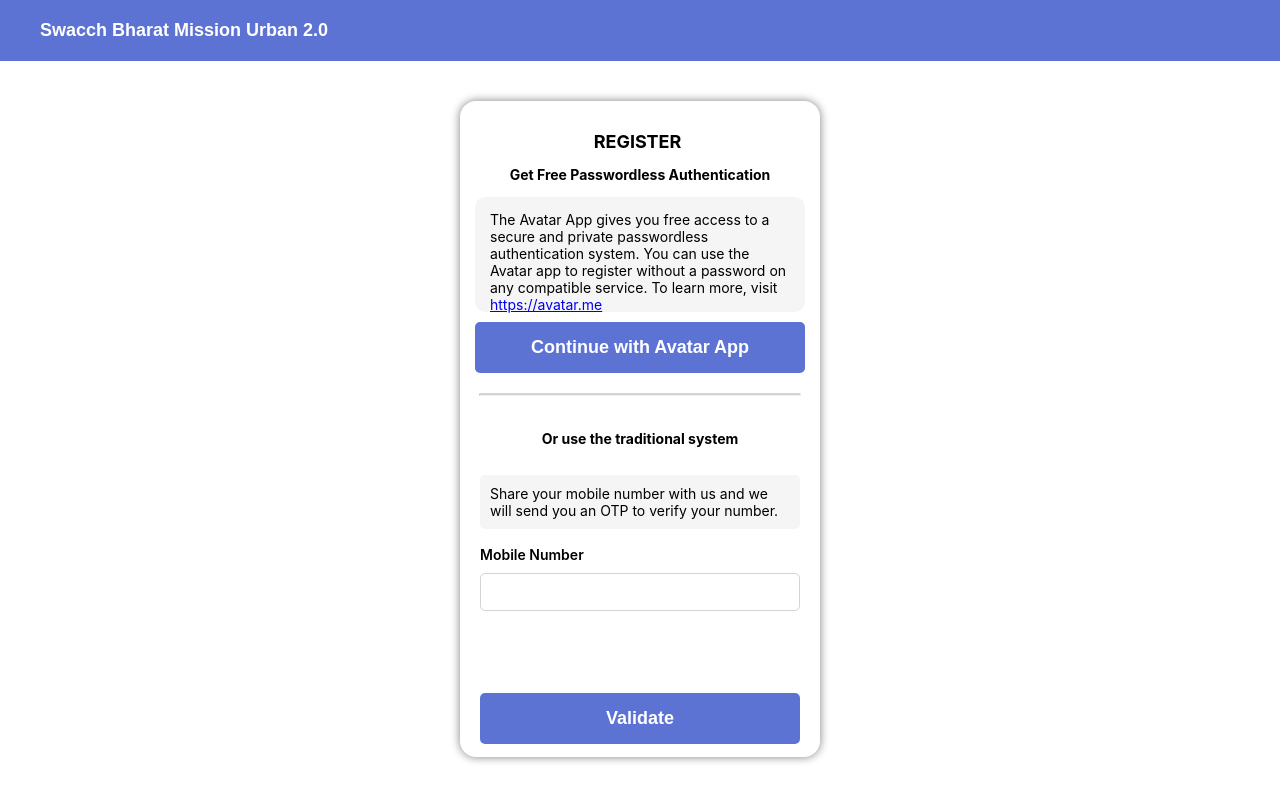
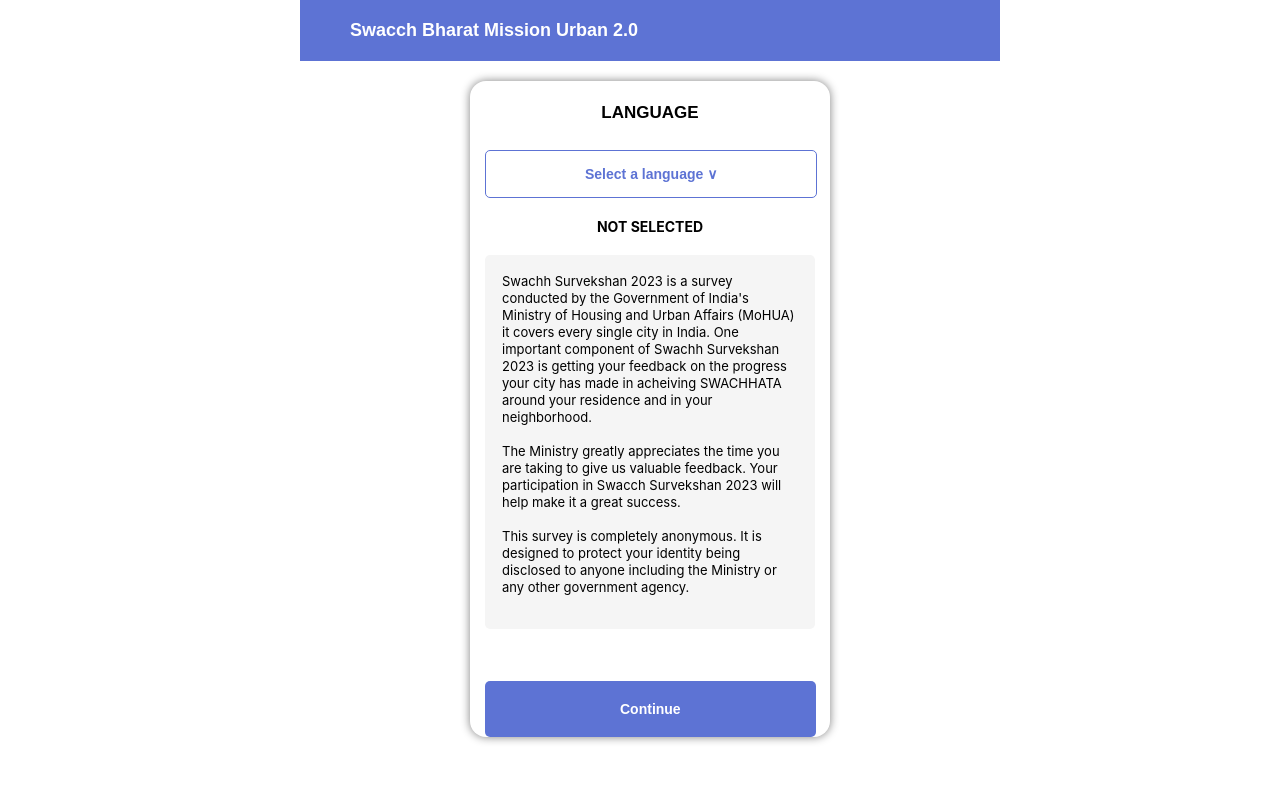
Before and after one commit to 22ayaan/swacch_bharat_mission_urban_2.0, a React (Create React App) app: page / in a window 1280 px wide. Shown: the top 802 px of the page. Built offline with nearby package versions, Linux system fonts and the light colour scheme.

Commit message:
finished Language selection page

```diff
--- a/src/App.js
+++ b/src/App.js
@@ -1,9 +1,10 @@
 import React from 'react'
-import RegisterPage from './components/RegisterPage/RegisterPage.js'
+// import RegisterPage from './components/RegisterPage/RegisterPage.js'
+import LanguagePage from './components/LanguagePage/LanguagePage.js'
 
 const App = () => {
   return (
-    <><RegisterPage /></>
+    <><LanguagePage /></>
   )
 }
 
--- /dev/null
+++ b/src/components/LanguagePage/LanguagePage.js
@@ -0,0 +1,134 @@
+import React from 'react'
+import "./languagePageStyle.css"
+
+let btnholder = document.getElementById('btn-holder')
+
+const disabledButtonElement =
+<button
+  type='submit'
+  id='cont-btn'
+  disabled
+  className='cont-btn'>
+    Continue
+</button>
+
+btnholder = disabledButtonElement
+
+const enabledButtonElement =
+`<button
+  type='submit'
+  id='cont-btn'
+  className='cont-btn'
+  style='background-color: rgb(93, 115, 212);
+  color: white;
+  border: none;
+  border-radius: 5px;
+  padding: 20px 135px;
+  font-size: 14px;
+  font-weight: bold;
+  margin: 20px 15px 10px 15px;
+  text-align: center;'>
+    Continue
+</button>`
+
+function swapDisplay() {
+  display = langOptions
+  document.querySelector('.display-el').innerHTML = display
+  document.querySelector('.btn-holder').innerHTML = enabledButtonElement
+}
+
+const langOptions = `<div className='lang-opt' >
+  <div style="display: block; background-color: rgba(228, 245, 250, 0.627); margin: 5px 15px; padding: 15px 10px; border: none; border-radius: 5px;">
+    <input type='checkbox' id='english' name='lang' value='english' />
+    <label for='english'>English</label>
+  </div>
+  <div style="display: block; background-color: rgba(228, 245, 250, 0.627); margin: 5px 15px; padding: 15px 10px; border: none; border-radius: 5px;">
+    <input type='checkbox' id='gujarati' name='lang' value='gujarati' />
+    <label for='gujarati'>Gujarati</label>
+  </div>
+  <div style="display: block; background-color: rgba(228, 245, 250, 0.627); margin: 5px 15px; padding: 15px 10px; border: none; border-radius: 5px;">
+    <input type='checkbox' id='hindi' name='lang' value='hindi' />
+    <label for='hindi'>Hindi</label>
+  </div>
+  <div style="display: block; background-color: rgba(228, 245, 250, 0.627); margin: 5px 15px; padding: 15px 10px; border: none; border-radius: 5px;">
+    <input type='checkbox' id='kannada' name='lang' value='kannada' />
+    <label for='kannada'>Kannada</label>
+  </div>
+  <div style="display: block; background-color: rgba(228, 245, 250, 0.627); margin: 5px 15px; padding: 15px 10px; border: none; border-radius: 5px;">
+    <input type='checkbox' id='malayalam' name='lang' value='malayalam' />
+    <label for='malayalam'>Malayalam</label>
+  </div>
+  <div style="display: block; background-color: rgba(228, 245, 250, 0.627); margin: 5px 15px; padding: 15px 10px; border: none; border-radius: 5px;">
+    <input type='checkbox' id='marathi' name='lang' value='marathi' />
+    <label for='marathi'>Marathi</label>
+  </div>
+  <div style="display: block; background-color: rgba(228, 245, 250, 0.627); margin: 5px 15px; padding: 15px 10px; border: none; border-radius: 5px;">
+    <input type='checkbox' id='odiya' name='lang' value='odiya' />
+    <label for='odiya'>Odiya</label>
+  </div>
+  <div style="display: block; background-color: rgba(228, 245, 250, 0.627); margin: 5px 15px; padding: 15px 10px; border: none; border-radius: 5px;">
+    <input type='checkbox' id='punjabi' name='lang' value='punjabi' />
+    <label for='punjabi'>Punjabi</label>
+  </div>
+</div>`
+
+const desc = <div className='replacable'>
+  <p className='subtext'>NOT SELECTED</p>
+  <div className='desc-wrapper'>
+    <p className='desc'>
+      Swachh Survekshan 2023 is a survey conducted
+      by the Government of India's Ministry of Housing
+      and Urban Affairs (MoHUA) it covers every
+      single city in India. One important component of
+      Swachh Survekshan 2023 is getting your
+      feedback on the progress your city has made in
+      acheiving SWACHHATA around your residence
+      and in your neighborhood.
+      <br></br>
+      <br></br>
+      The Ministry greatly appreciates the time you are
+      taking to give us valuable feedback. Your participation in Swacch Survekshan 2023
+      will help make it a great success.
+      <br></br>
+      <br></br>
+      This survey is completely anonymous. It is
+      designed to protect your identity being disclosed
+      to anyone including the Ministry or any other
+      government agency.
+    </p>
+  </div>
+</div>
+
+let display = desc
+
+const LanguagePage = () => {
+  return (
+    <>
+      <div className='container'>
+        <div className='heading'>
+          Swacch Bharat Mission Urban 2.0
+        </div>
+        <div className='language-container'>
+          <div className='content-wrapper'>
+            <div className='header'>
+              <p>LANGUAGE</p>
+            </div>
+            <button
+              className='dropdown-menu-btn'
+              onClick= {swapDisplay}>
+                Select a language &or;
+            </button>
+            <div className='display-el'>
+              { display }
+            </div>
+            <div className='btn-holder'>
+              { btnholder }
+            </div>
+          </div>
+        </div>
+      </div>
+    </>
+  )
+}
+
+export default LanguagePage
--- /dev/null
+++ b/src/components/LanguagePage/languagePageStyle.css
@@ -0,0 +1,84 @@
+.container {
+  height: calc(90vh - 50px);
+  margin: 0px 300px 50px 300px;
+  min-height: 800px;
+  min-width: 700px;
+}
+
+.heading {
+ font-size: large;
+ font-family: Arial, Helvetica, sans-serif;
+ font-weight: bolder;
+ color: white;
+ background-color: rgb(93, 115, 212);
+ padding: 20px 0px 20px 50px;
+}
+
+.language-container {
+  border-radius: 1rem;
+  box-shadow: 0 0px 10px grey;
+  height: 656px;
+  margin-top: 2rem;
+  opacity: 1;
+  padding: 0px;
+  width: 360px;
+  margin: auto;
+  margin-top: 20px;
+}
+
+.header {
+  font-family: Arial, Helvetica, sans-serif;
+  font-weight: 600;
+  text-align: center;
+  padding: 5px;
+  font-size: 17px;
+}
+
+.subtext {
+  font-size: 14px;
+  text-align: center;
+  font-weight: bold;
+  margin: 20px;
+}
+
+.desc-wrapper {
+  display: flex;
+  justify-content: center;
+  align-items: center;
+  background-color: whitesmoke;
+  border-radius: 5px;
+  padding: 5px 17px 20px 17px;
+  margin: 15px 15px 32px 15px;
+}
+
+.desc {
+  font-size: 13px;
+  line-height: 17px;
+}
+
+.cont-btn {
+  background-color: rgb(93, 115, 212);
+  color: white;
+  border: none;
+  border-radius: 5px;
+  padding: 20px 135px;
+  font-size: 14px;
+  font-weight: bold;
+  margin: 20px 15px 15px 15px;
+  text-align: center;
+}
+
+.dropdown-menu-btn {
+  background-color: white;
+  color: rgb(93, 115, 212);
+  border: 1px solid rgb(93, 115, 212);
+  border-radius: 5px;
+  padding: 15px 99px;
+  font-size: 14px;
+  font-weight: bold;
+  margin: 5px 15px 10px 15px;
+  text-align: center;
+  display: flex;
+  flex-direction: row;
+  white-space: nowrap;
+}
```
